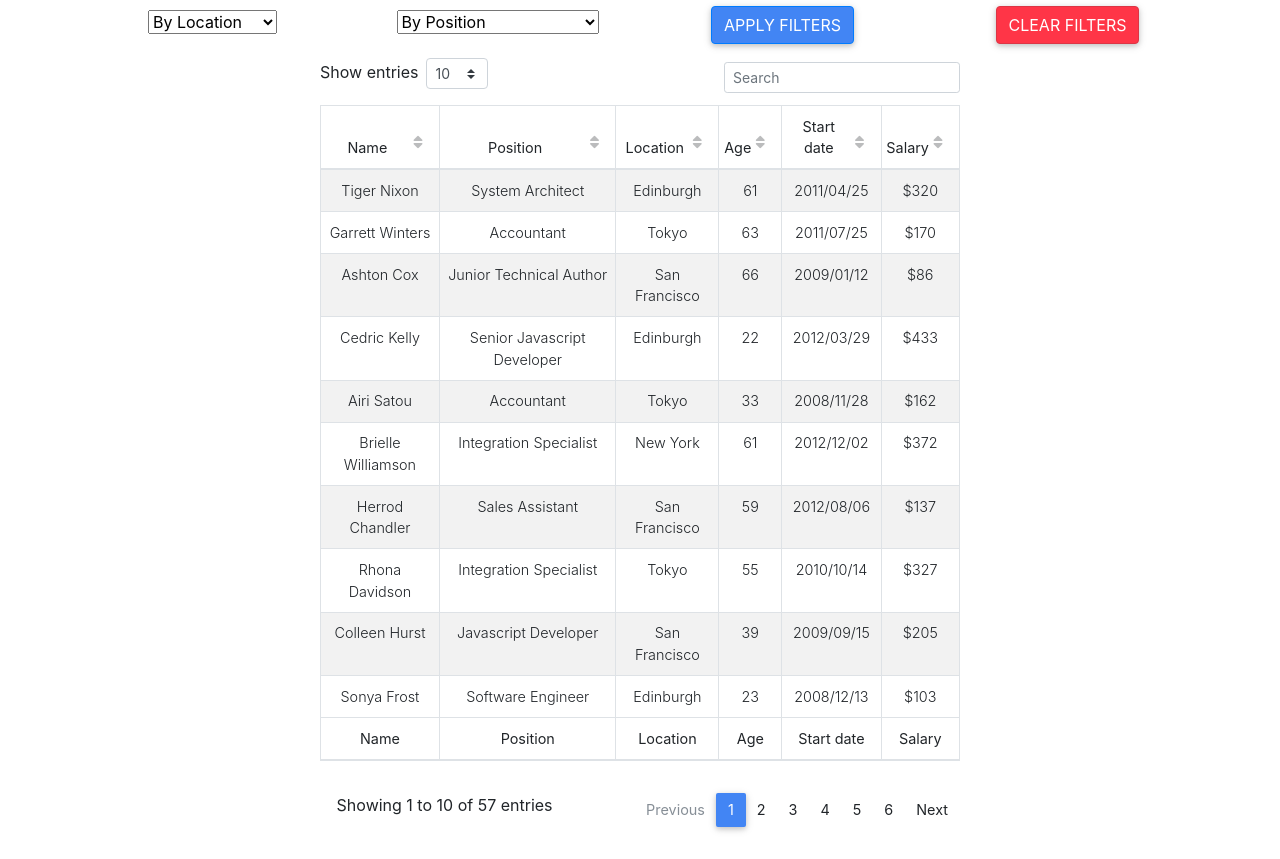
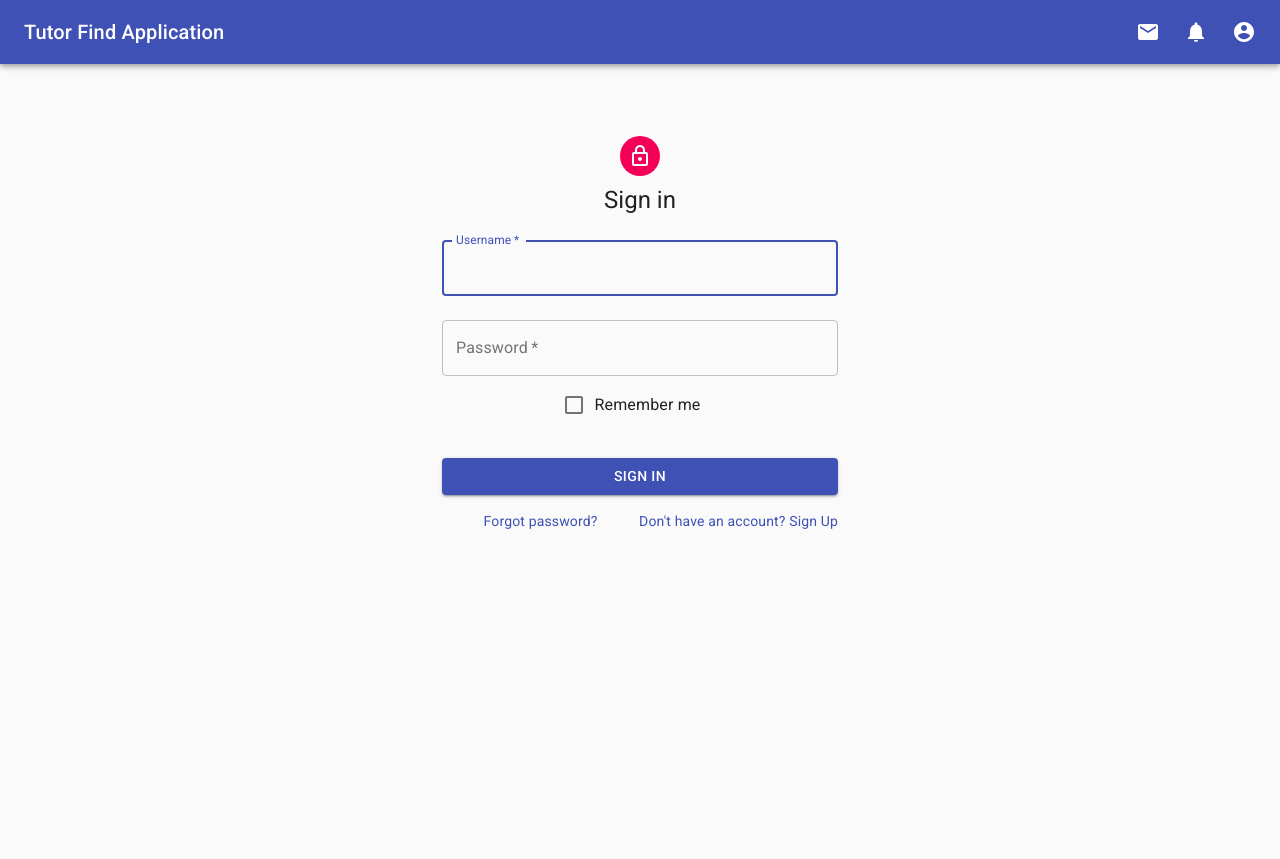
Before and after one commit to shiyanboxer/CMPE-325-QUIP-2.0, a React (Create React App) app in the folder frontend/my-app/: page / in a window 1280 px wide. After the commit the page ends 800 px from the top, so only its background shows below. Built offline with nearby package versions, Linux system fonts and the light colour scheme.

Commit message:
Added navbar and SignIn Page with logout functionality

```diff
--- a/frontend/my-app/src/App.js
+++ b/frontend/my-app/src/App.js
@@ -4,16 +4,21 @@ import '@fortawesome/fontawesome-free/css/all.min.css';
 import 'bootstrap-css-only/css/bootstrap.min.css';
 import 'mdbreact/dist/css/mdb.css';
 import './style/App.css';
-import Navbar from "./components/Navbar";
+import PrimarySearchAppBar from "./components/Navbar";
+import {BrowserRouter} from "react-router-dom";
+import Routes from "./Routes";
+
 
 function App() {
   return (
-    <div className="App">
-      <div>
-        {/* <Navbar/> */}
-        <NewHome></NewHome>
+    <BrowserRouter>
+      <div className="App">
+        <div>
+          <PrimarySearchAppBar></PrimarySearchAppBar>
+          <Routes></Routes>
+        </div>
       </div>
-    </div>
+    </BrowserRouter>
   );
 }
 
--- /dev/null
+++ b/frontend/my-app/src/Routes.js
@@ -0,0 +1,20 @@
+import React from "react"
+import {Route, Switch} from "react-router-dom"
+import { NewHome } from "./components/NewHome";
+import { Profile } from "./components/Profile";
+
+import SignIn from "./components/SignIn";
+ class Routes extends React.Component{
+     render(){
+         return(
+             <Switch>
+                 <Route exact path="/home" component={NewHome}></Route>
+                 <Route exact path="/profile" component={Profile}></Route>
+                 <Route exact path ="/" component={SignIn}></Route>
+
+             </Switch>
+         )
+
+     }
+ }
+ export default Routes;
--- a/frontend/my-app/src/components/Navbar.js
+++ b/frontend/my-app/src/components/Navbar.js
@@ -1,82 +1,234 @@
-import React, { Component } from "react";
-import { MDBNavbar, MDBNavbarBrand, MDBNavbarNav, MDBNavItem, MDBNavLink, MDBNavbarToggler, MDBCollapse, MDBDropdown,
-MDBDropdownToggle, MDBDropdownMenu, MDBDropdownItem, MDBIcon } from "mdbreact";
+import React from 'react';
+import { fade, makeStyles } from '@material-ui/core/styles';
+import AppBar from '@material-ui/core/AppBar';
+import Toolbar from '@material-ui/core/Toolbar';
+import IconButton from '@material-ui/core/IconButton';
+import Typography from '@material-ui/core/Typography';
+import InputBase from '@material-ui/core/InputBase';
+import Badge from '@material-ui/core/Badge';
+import MenuItem from '@material-ui/core/MenuItem';
+import Menu from '@material-ui/core/Menu';
+import MenuIcon from '@material-ui/icons/Menu';
+import SearchIcon from '@material-ui/icons/Search';
+import AccountCircle from '@material-ui/icons/AccountCircle';
+import MailIcon from '@material-ui/icons/Mail';
+import NotificationsIcon from '@material-ui/icons/Notifications';
+import MoreIcon from '@material-ui/icons/MoreVert';
+import { Link } from 'react-router-dom';
 
-class Navbar extends Component {
-    constructor(props) {
-        super(props);
-        this.state = {
-            isOpen: false
-        };
-    }
+const useStyles = makeStyles((theme) => ({
+  grow: {
+    flexGrow: 1,
+  },
+  menuButton: {
+    marginRight: theme.spacing(2),
+  },
+  title: {
+    display: 'none',
+    [theme.breakpoints.up('sm')]: {
+      display: 'block',
+    },
+  },
+  search: {
+    position: 'relative',
+    borderRadius: theme.shape.borderRadius,
+    backgroundColor: fade(theme.palette.common.white, 0.15),
+    '&:hover': {
+      backgroundColor: fade(theme.palette.common.white, 0.25),
+    },
+    marginRight: theme.spacing(2),
+    marginLeft: 0,
+    width: '100%',
+    [theme.breakpoints.up('sm')]: {
+      marginLeft: theme.spacing(3),
+      width: 'auto',
+    },
+  },
+  searchIcon: {
+    padding: theme.spacing(0, 2),
+    height: '100%',
+    position: 'absolute',
+    pointerEvents: 'none',
+    display: 'flex',
+    alignItems: 'center',
+    justifyContent: 'center',
+  },
+  inputRoot: {
+    color: 'inherit',
+  },
+  inputInput: {
+    padding: theme.spacing(1, 1, 1, 0),
+    // vertical padding + font size from searchIcon
+    paddingLeft: `calc(1em + ${theme.spacing(4)}px)`,
+    transition: theme.transitions.create('width'),
+    width: '100%',
+    [theme.breakpoints.up('md')]: {
+      width: '20ch',
+    },
+  },
+  sectionDesktop: {
+    display: 'none',
+    [theme.breakpoints.up('md')]: {
+      display: 'flex',
+    },
+  },
+  sectionMobile: {
+    display: 'flex',
+    [theme.breakpoints.up('md')]: {
+      display: 'none',
+    },
+  },
+}));
 
+export default function PrimarySearchAppBar() {
+  const classes = useStyles();
+  const [anchorEl, setAnchorEl] = React.useState(null);
+  const [mobileMoreAnchorEl, setMobileMoreAnchorEl] = React.useState(null);
 
-    toggleCollapse(){
-    this.setState({ isOpen: !this.state.isOpen });
-    }
+  const isMenuOpen = Boolean(anchorEl);
+  const isMobileMenuOpen = Boolean(mobileMoreAnchorEl);
 
-    render() {
-    return (
+  const handleProfileMenuOpen = (event) => {
+    setAnchorEl(event.currentTarget);
+  };
 
-        <MDBNavbar color="default-color" dark expand="md">
-            <MDBNavbarBrand>
-            <strong className="white-text">Navbar</strong>
-            </MDBNavbarBrand>
-            <MDBNavbarToggler onClick={this.toggleCollapse.bind(this)} />
-            <MDBCollapse id="navbarCollapse3" isOpen={this.state.isOpen} navbar>
-            <MDBNavbarNav left>
-                <MDBNavItem active>
-                <MDBNavLink to="#!">Home</MDBNavLink>
-                </MDBNavItem>
-                <MDBNavItem>
-                <MDBNavLink to="#!">Features</MDBNavLink>
-                </MDBNavItem>
-                <MDBNavItem>
-                <MDBNavLink to="#!">Pricing</MDBNavLink>
-                </MDBNavItem>
-                <MDBNavItem>
-                <MDBDropdown>
-                    <MDBDropdownToggle nav caret>
-                    <div className="d-none d-md-inline">Dropdown</div>
-                    </MDBDropdownToggle>
-                    <MDBDropdownMenu className="dropdown-default">
-                    <MDBDropdownItem href="#!">Action</MDBDropdownItem>
-                    <MDBDropdownItem href="#!">Another Action</MDBDropdownItem>
-                    <MDBDropdownItem href="#!">Something else here</MDBDropdownItem>
-                    <MDBDropdownItem href="#!">Something else here</MDBDropdownItem>
-                    </MDBDropdownMenu>
-                </MDBDropdown>
-                </MDBNavItem>
-            </MDBNavbarNav>
-            <MDBNavbarNav right>
-                <MDBNavItem>
-                <MDBNavLink className="waves-effect waves-light" to="#!">
-                    <MDBIcon fab icon="twitter" />
-                </MDBNavLink>
-                </MDBNavItem>
-                <MDBNavItem>
-                <MDBNavLink className="waves-effect waves-light" to="#!">
-                    <MDBIcon fab icon="google-plus-g" />
-                </MDBNavLink>
-                </MDBNavItem>
-                <MDBNavItem>
-                <MDBDropdown>
-                    <MDBDropdownToggle nav caret>
-                    <MDBIcon icon="user" />
-                    </MDBDropdownToggle>
-                    <MDBDropdownMenu className="dropdown-default">
-                    <MDBDropdownItem href="#!">Action</MDBDropdownItem>
-                    <MDBDropdownItem href="#!">Another Action</MDBDropdownItem>
-                    <MDBDropdownItem href="#!">Something else here</MDBDropdownItem>
-                    <MDBDropdownItem href="#!">Something else here</MDBDropdownItem>
-                    </MDBDropdownMenu>
-                </MDBDropdown>
-                </MDBNavItem>
-            </MDBNavbarNav>
-            </MDBCollapse>
-        </MDBNavbar>
-        );
-    }
-    }
+  const handleMobileMenuClose = () => {
+    setMobileMoreAnchorEl(null);
+  };
 
-export default Navbar;
+  const handleMenuClose = () => {
+    console.log("Account clicked")
+    setAnchorEl(null);
+    handleMobileMenuClose();
+  };
+
+  const handleMobileMenuOpen = (event) => {
+    setMobileMoreAnchorEl(event.currentTarget);
+  };
+
+  const menuId = 'primary-search-account-menu';
+  const renderMenu = (
+    <Menu
+      anchorEl={anchorEl}
+      anchorOrigin={{ vertical: 'top', horizontal: 'right' }}
+      id={menuId}
+      keepMounted
+      transformOrigin={{ vertical: 'top', horizontal: 'right' }}
+      open={isMenuOpen}
+      onClose={handleMenuClose}
+    >
+      <Link to="/profile"><MenuItem>Profile</MenuItem></Link>
+      <Link to="/"><MenuItem>Logout</MenuItem></Link>
+    </Menu>
+  );
+
+  const mobileMenuId = 'primary-search-account-menu-mobile';
+  const renderMobileMenu = (
+    <Menu
+      anchorEl={mobileMoreAnchorEl}
+      anchorOrigin={{ vertical: 'top', horizontal: 'right' }}
+      id={mobileMenuId}
+      keepMounted
+      transformOrigin={{ vertical: 'top', horizontal: 'right' }}
+      open={isMobileMenuOpen}
+      onClose={handleMobileMenuClose}
+    >
+      <MenuItem>
+        <IconButton aria-label="show 4 new mails" color="inherit">
+          <Badge badgeContent={4} color="secondary">
+            <MailIcon />
+          </Badge>
+        </IconButton>
+        <p>Messages</p>
+      </MenuItem>
+      <MenuItem>
+        <IconButton aria-label="show 11 new notifications" color="inherit">
+          <Badge badgeContent={11} color="secondary">
+            <NotificationsIcon />
+          </Badge>
+        </IconButton>
+        <p>Notifications</p>
+      </MenuItem>
+      <MenuItem onClick={handleProfileMenuOpen}>
+        <IconButton
+          aria-label="account of current user"
+          aria-controls="primary-search-account-menu"
+          aria-haspopup="true"
+          color="inherit"
+        >
+          <AccountCircle />
+        </IconButton>
+        <p>Profile</p>
+      </MenuItem>
+    </Menu>
+  );
+
+  return (
+    <div className={classes.grow}>
+      <AppBar position="static">
+        <Toolbar>
+          {/* <IconButton
+            edge="start"
+            className={classes.menuButton}
+            color="inherit"
+            aria-label="open drawer"
+          >
+            <MenuIcon />
+          </IconButton> */}
+          <Typography className={classes.title} variant="h6" noWrap>
+           <Link to="/home" style={{textDecoration:"None",color:"white"}}>Tutor Find Application</Link>
+          </Typography>
+          {/* <div className={classes.search}>
+            <div className={classes.searchIcon}>
+              <SearchIcon />
+            </div>
+            <InputBase
+              placeholder="Search…"
+              classes={{
+                root: classes.inputRoot,
+                input: classes.inputInput,
+              }}
+              inputProps={{ 'aria-label': 'search' }}
+            />
+          </div> */}
+          <div className={classes.grow} />
+          <div className={classes.sectionDesktop}>
+            <IconButton aria-label="show 4 new mails" color="inherit">
+              <Badge badgeContent={0} color="secondary">
+                <MailIcon />
+              </Badge>
+            </IconButton>
+            <IconButton aria-label="show 17 new notifications" color="inherit">
+              <Badge badgeContent={0} color="secondary">
+                <NotificationsIcon />
+              </Badge>
+            </IconButton>
+            <IconButton
+              edge="end"
+              aria-label="account of current user"
+              aria-controls={menuId}
+              aria-haspopup="true"
+              onClick={handleProfileMenuOpen}
+              color="inherit"
+            >
+              <AccountCircle />
+            </IconButton>
+          </div>
+          <div className={classes.sectionMobile}>
+            <IconButton
+              aria-label="show more"
+              aria-controls={mobileMenuId}
+              aria-haspopup="true"
+              onClick={handleMobileMenuOpen}
+              color="inherit"
+            >
+              <MoreIcon />
+            </IconButton>
+          </div>
+        </Toolbar>
+      </AppBar>
+      {renderMobileMenu}
+      {renderMenu}
+    </div>
+  );
+}
--- a/frontend/my-app/src/components/NewHome.js
+++ b/frontend/my-app/src/components/NewHome.js
@@ -38,7 +38,7 @@ export class NewHome extends React.Component{
     }
     render() {
         return (
-            <React.Fragment>
+            <div style={{marginTop:"10px"}}>
             <div className="container">
                     <div className="row">
                         <div className="col-md-3">
@@ -85,7 +85,7 @@ export class NewHome extends React.Component{
                     </div>
                 </div>
             </div>
-        </React.Fragment>
+        </div>
 
           );
     }
--- /dev/null
+++ b/frontend/my-app/src/components/Profile.js
@@ -0,0 +1,11 @@
+import React from "react"
+
+export class Profile extends React.Component{
+    render() {
+        return (
+            <div>
+                <h1>This is profile page</h1>
+            </div>
+        );
+    }
+}
--- /dev/null
+++ b/frontend/my-app/src/components/SignIn.js
@@ -0,0 +1,127 @@
+import React from 'react';
+import Avatar from '@material-ui/core/Avatar';
+import Button from '@material-ui/core/Button';
+import CssBaseline from '@material-ui/core/CssBaseline';
+import TextField from '@material-ui/core/TextField';
+import FormControlLabel from '@material-ui/core/FormControlLabel';
+import Checkbox from '@material-ui/core/Checkbox';
+import Link from '@material-ui/core/Link';
+import Grid from '@material-ui/core/Grid';
+import Box from '@material-ui/core/Box';
+import LockOutlinedIcon from '@material-ui/icons/LockOutlined';
+import Typography from '@material-ui/core/Typography';
+import { makeStyles } from '@material-ui/core/styles';
+import Container from '@material-ui/core/Container';
+
+function Copyright() {
+  return (
+    <Typography variant="body2" color="textSecondary" align="center">
+      {'Copyright © '}
+      <Link color="inherit" href="https://material-ui.com/">
+        Your Website
+      </Link>{' '}
+      {new Date().getFullYear()}
+      {'.'}
+    </Typography>
+  );
+}
+
+const useStyles = makeStyles((theme) => ({
+  paper: {
+    marginTop: theme.spacing(8),
+    display: 'flex',
+    flexDirection: 'column',
+    alignItems: 'center',
+  },
+  avatar: {
+    margin: theme.spacing(1),
+    backgroundColor: theme.palette.secondary.main,
+  },
+  form: {
+    width: '100%', // Fix IE 11 issue.
+    marginTop: theme.spacing(1),
+  },
+  submit: {
+    margin: theme.spacing(3, 0, 2),
+  },
+}));
+
+const handleLogin = () => {
+    const email = document.getElementById("email").value
+    const password = document.getElementById("password").value
+    console.log(email + " " + password)
+    if(password === "12345"){
+        window.location.href = "/home"
+    }
+    else{
+        alert("User not recognized")
+    }
+}
+
+export default function SignIn() {
+  const classes = useStyles();
+
+  return (
+    <Container component="main" maxWidth="xs">
+      <CssBaseline />
+      <div className={classes.paper}>
+        <Avatar className={classes.avatar}>
+          <LockOutlinedIcon />
+        </Avatar>
+        <Typography component="h1" variant="h5">
+          Sign in
+        </Typography>
+        <form className={classes.form} noValidate>
+          <TextField
+            variant="outlined"
+            margin="normal"
+            required
+            fullWidth
+            id="email"
+            label="Username"
+            name="email"
+            autoComplete="email"
+            autoFocus
+          />
+          <TextField
+            variant="outlined"
+            margin="normal"
+            required
+            fullWidth
+            name="password"
+            label="Password"
+            type="password"
+            id="password"
+            autoComplete="current-password"
+          />
+          <FormControlLabel
+            control={<Checkbox value="remember" color="primary" />}
+            label="Remember me"
+          />
+          <Button
+            onClick={()=>handleLogin()}
+            fullWidth
+            variant="contained"
+            color="primary"
+            className={classes.submit}
+          >
+            Sign In
+          </Button>
+          <Grid container>
+            <Grid item xs>
+              <Link href="#" variant="body2">
+                Forgot password?
+              </Link>
+            </Grid>
+            <Grid item>
+              <Link href="#" variant="body2">
+                {"Don't have an account? Sign Up"}
+              </Link>
+            </Grid>
+          </Grid>
+        </form>
+      </div>
+
+    </Container>
+  );
+}
```
Also changed, not shown: frontend/my-app/package.json (+7 -3 lines), 2 other files (tests, documents, lock files or other folders).
